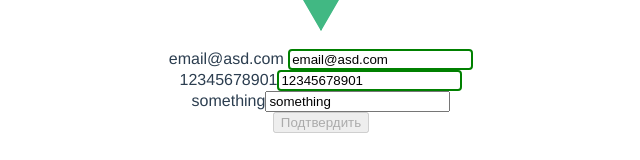
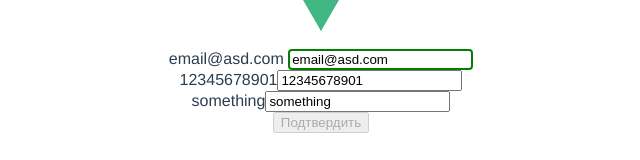
Before and after one commit to IldarDavletyarov/validate-node, a Vue app: page / in a window 1280 px wide. Shown: the part 215-375 px from the top of the page, without its empty margins (319-959 px from the left). Built offline with nearby package versions, Linux system fonts and the light colour scheme.

Commit message:
Add [async] example

```diff
--- a/src/components/HelloWorld.vue
+++ b/src/components/HelloWorld.vue
@@ -64,13 +64,13 @@
       <div>
         <label>{{v.child('tel').value}}</label>
         <label>
-          <input :class="{'valid': v.child('tel').isValid}" v-validate.tel="v">
+          <input :class="[{'valid': v.child('tel').isValid},{'wait': v.child('tel').onUpdate}]" v-validate.tel="v">
         </label>
       </div>
       <div>
-        <label>{{v.child('async').value}}</label>
+        <label>{{v.child('tel','async').value}}</label>
         <label>
-          <input :class="{'valid': v.child('async').isValid}" v-validate.async="v">
+          <input :class="[{'valid': v.child('tel','async').isValid}, { 'wait': v.child('tel','async').onUpdate}]" v-validate.tel.async="v">
         </label>
       </div>
       <button :disabled="!v.isValid" @click="submit" >Подтвердить</button>
@@ -108,8 +108,8 @@ export default {
         {
           name: 'tel',
           value: '12345678901',
-          functions: [tel],
-        },
+          functions: [tel, all],
+          children: [
             {
               name: 'async',
               value: 'something',
@@ -117,6 +117,8 @@ export default {
                 f: (val) => resolveDelay(val==='async',1000),
               }]
             }
+          ]
+        },
       ],
     }),
   }),
```
Lines whose indentation alone changed are shown as unchanged.
